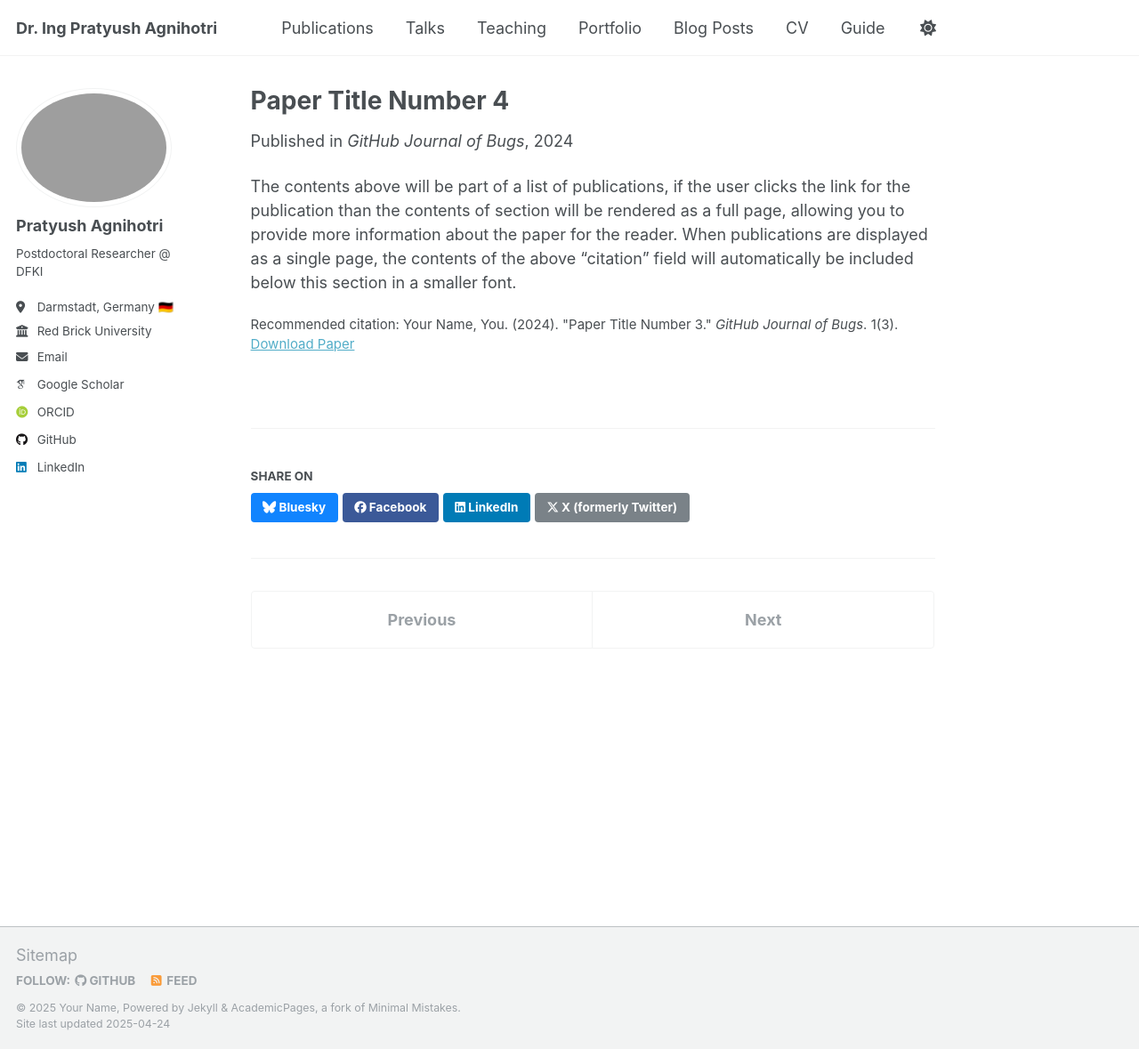
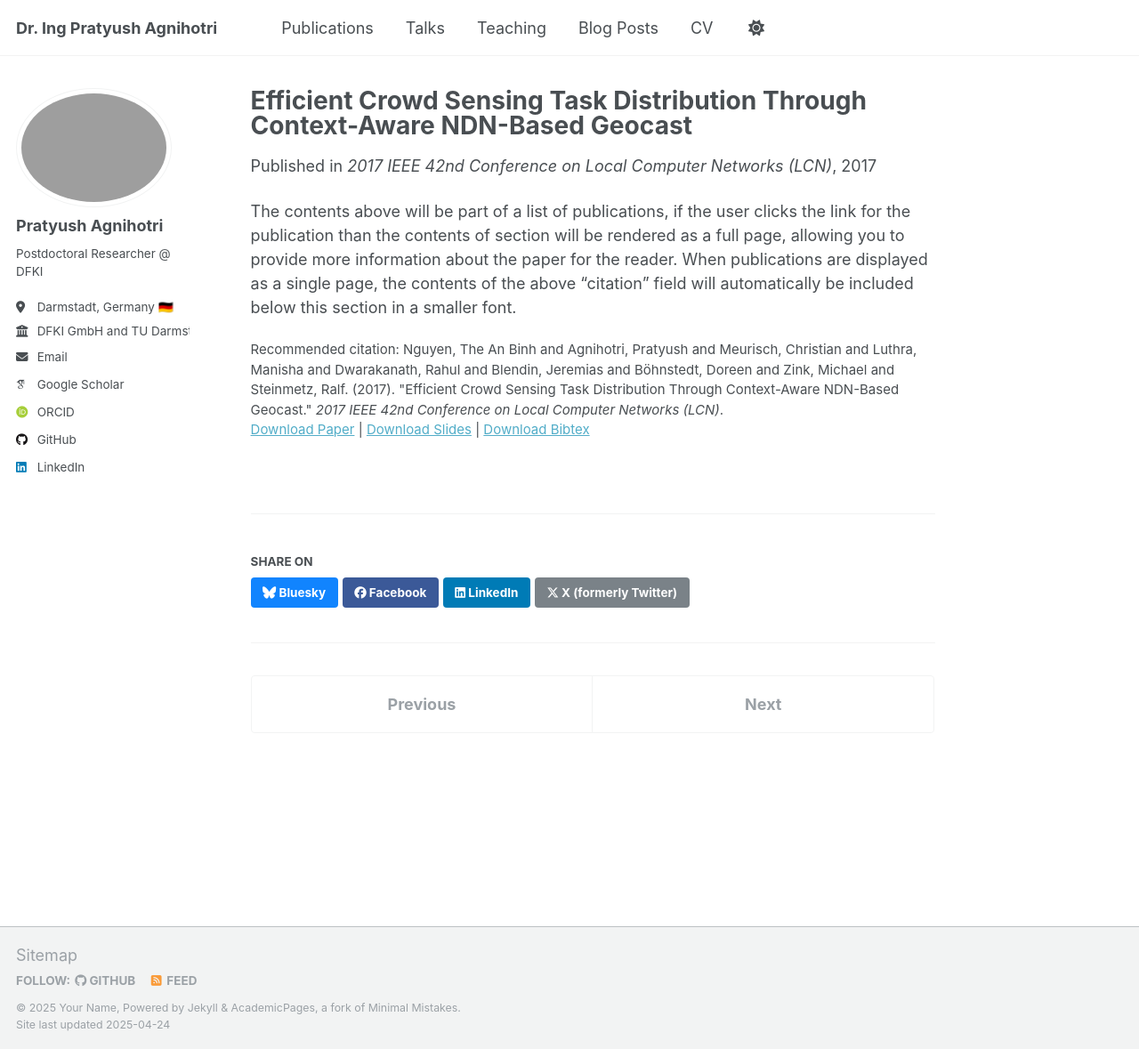
Before and after one commit to pratyushagnihotri/pratyushagnihotri.github.io, a Jekyll site: the page built from _publications/2024-02-17-paper-title-number-4.md, in a window 1280 px wide and 1179 px high. Shown: the whole window at 89% size. Built offline with Jekyll 4.4.1, drawn with Linux system fonts in a browser that asks for light colours; some web fonts are replaced.

Commit message:
removed some menu and checking publication

```diff
--- a/_config.yml
+++ b/_config.yml
@@ -27,9 +27,9 @@ author:
   pronouns         : # example: "she/her"
   bio              : "Postdoctoral Researcher @ DFKI"
   location         : "Darmstadt, Germany 🇩🇪"
-  employer         : "Red Brick University"
+  employer         : "DFKI GmbH and TU Darmstadt"
   uri              : # URL
-  email            : "none@example.org"
+  email            : "pratyushagnihotri03@gmail.com"
 
   # Academic websites
   arxiv            : # URL - Update with the correct link to your profile
--- a/_publications/2024-02-17-paper-title-number-4.md
+++ b/_publications/2024-02-17-paper-title-number-4.md
@@ -1,13 +1,15 @@
 ---
-title: "Paper Title Number 4"
+title: "Efficient Crowd Sensing Task Distribution Through Context-Aware NDN-Based Geocast"
 collection: publications
-category: conferences
-permalink: /publication/2024-02-17-paper-title-number-4
-excerpt: 'This paper is about fixing template issue #693.'
-date: 2024-02-17
-venue: 'GitHub Journal of Bugs'
-paperurl: 'http://academicpages.github.io/files/paper3.pdf'
-citation: 'Your Name, You. (2024). &quot;Paper Title Number 3.&quot; <i>GitHub Journal of Bugs</i>. 1(3).'
+category: manuscripts
+permalink: /publication/2017-01-01-efficient-crowd-sensing-task-distribution-through-context-aware-ndn-based-geocast
+excerpt: 'This paper is about the number 1. The number 2 is left for future work.'
+date: 2017-01-01
+venue: '2017 IEEE 42nd Conference on Local Computer Networks (LCN)'
+slidesurl: 'http://academicpages.github.io/files/slides1.pdf'
+paperurl: 'http://academicpages.github.io/files/paper1.pdf'
+bibtexurl: 'http://academicpages.github.io/files/bibtex1.bib'
+citation: 'Nguyen, The An Binh and Agnihotri, Pratyush and Meurisch, Christian and Luthra, Manisha and Dwarakanath, Rahul and Blendin, Jeremias and Böhnstedt, Doreen and Zink, Michael and Steinmetz, Ralf. (2017). &quot;Efficient Crowd Sensing Task Distribution Through Context-Aware NDN-Based Geocast.&quot; <i>2017 IEEE 42nd Conference on Local Computer Networks (LCN)</i>.'
 ---
 
 The contents above will be part of a list of publications, if the user clicks the link for the publication than the contents of section will be rendered as a full page, allowing you to provide more information about the paper for the reader. When publications are displayed as a single page, the contents of the above "citation" field will automatically be included below this section in a smaller font.
```
Also changed, not shown: _data/navigation.yml (+4 -4 lines), _pages/about.md (+1 -1 lines).
